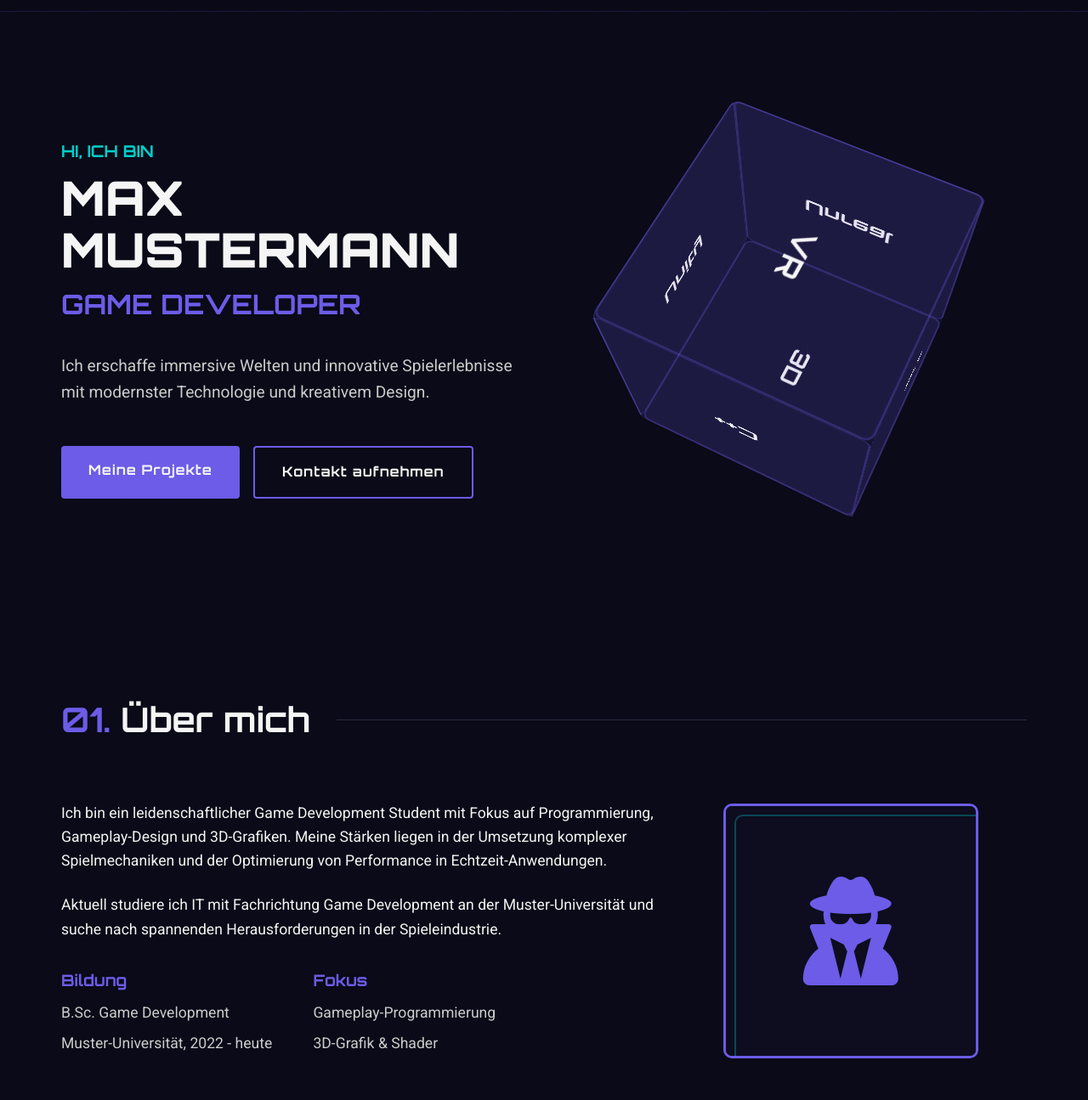
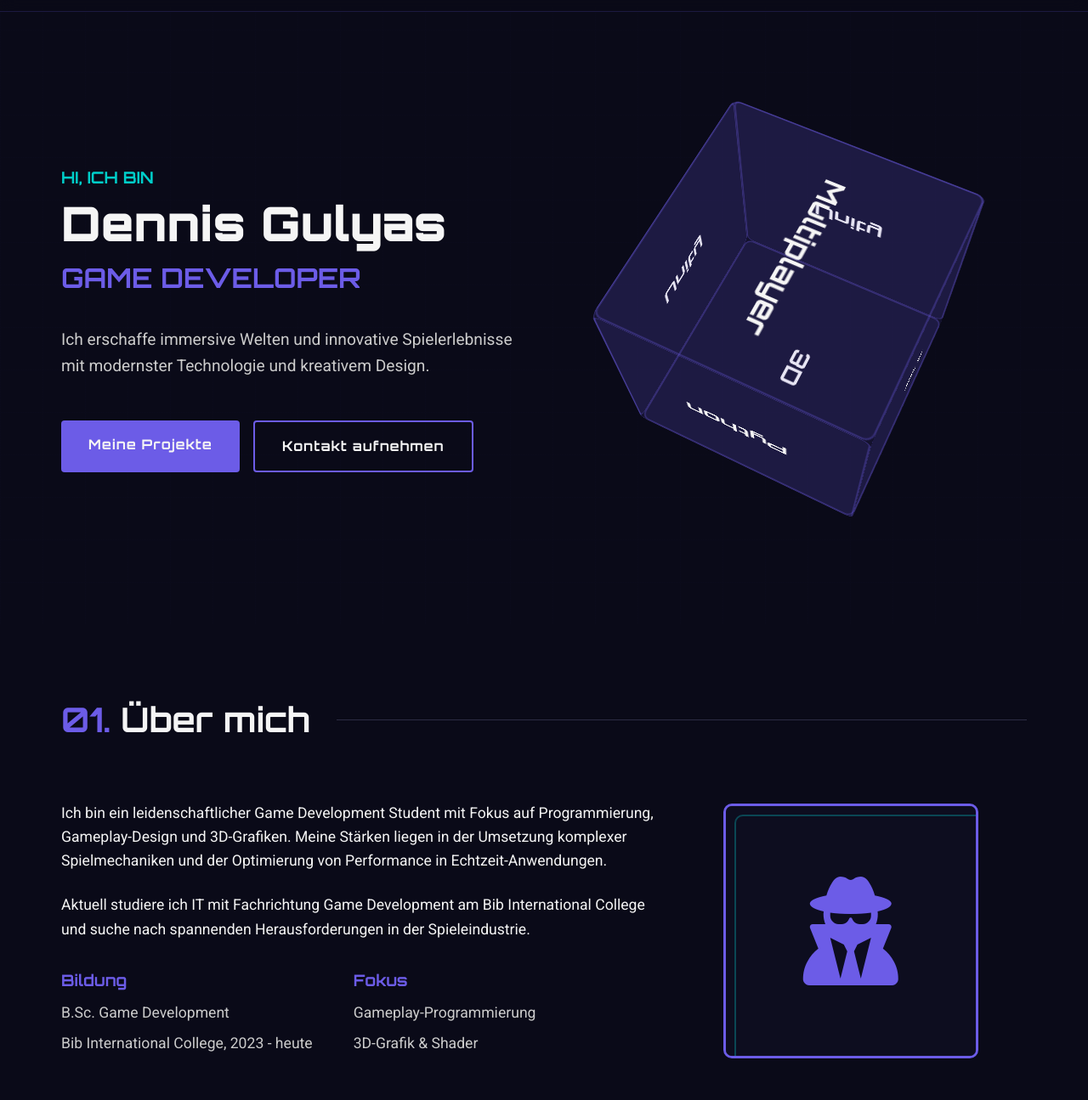
Before and after one commit to D-Gulyas/Portfolio-2.0, a plain HTML site: page index.html in a window 1280 px wide. Shown: the part 65-1360 px from the top of the page at 85% size. Drawn offline with Linux system fonts and the light colour scheme; a script that the page names is missing.

Commit message:
Update index.html

```diff
--- a/index.html
+++ b/index.html
@@ -39,7 +39,7 @@
         <div class="hero-content">
             <h1 class="hero-title">
                 <span class="title-line">HI, ICH BIN</span>
-                <span class="title-name">MAX MUSTERMANN</span>
+                <span class="title-name">Dennis Gulyas</span>
                 <span class="title-sub">GAME DEVELOPER</span>
             </h1>
             <p class="hero-description">
@@ -56,10 +56,10 @@
                 <div class="cube">
                     <div class="face front">C#</div>
                     <div class="face back">Unity</div>
-                    <div class="face right">C++</div>
-                    <div class="face left">Unreal</div>
+                    <div class="face right">Python</div>
+                    <div class="face left">Unity</div>
                     <div class="face top">3D</div>
-                    <div class="face bottom">VR</div>
+                    <div class="face bottom">Multiplayer</div>
                 </div>
             </div>
         </div>
@@ -80,15 +80,15 @@
                     Performance in Echtzeit-Anwendungen.
                 </p>
                 <p>
-                    Aktuell studiere ich IT mit Fachrichtung Game Development an der
-                    Muster-Universität und suche nach spannenden Herausforderungen in
+                    Aktuell studiere ich IT mit Fachrichtung Game Development am
+                    Bib International College und suche nach spannenden Herausforderungen in
                     der Spieleindustrie.
                 </p>
                 <div class="about-details">
                     <div class="detail-item">
                         <h3>Bildung</h3>
                         <p>B.Sc. Game Development</p>
-                        <p>Muster-Universität, 2022 - heute</p>
+                        <p>Bib International College, 2023 - heute</p>
                     </div>
                     <div class="detail-item">
                         <h3>Fokus</h3>
```
